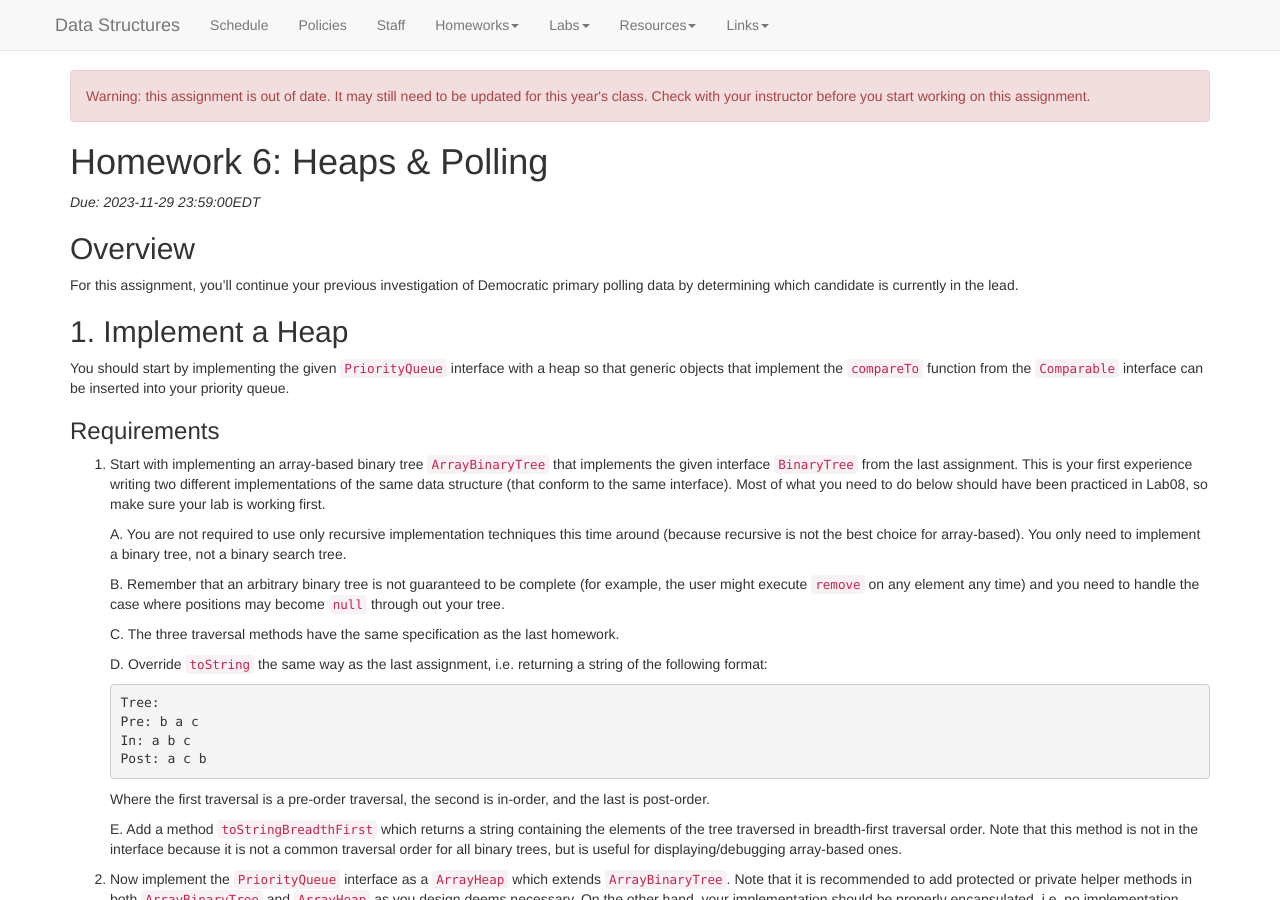
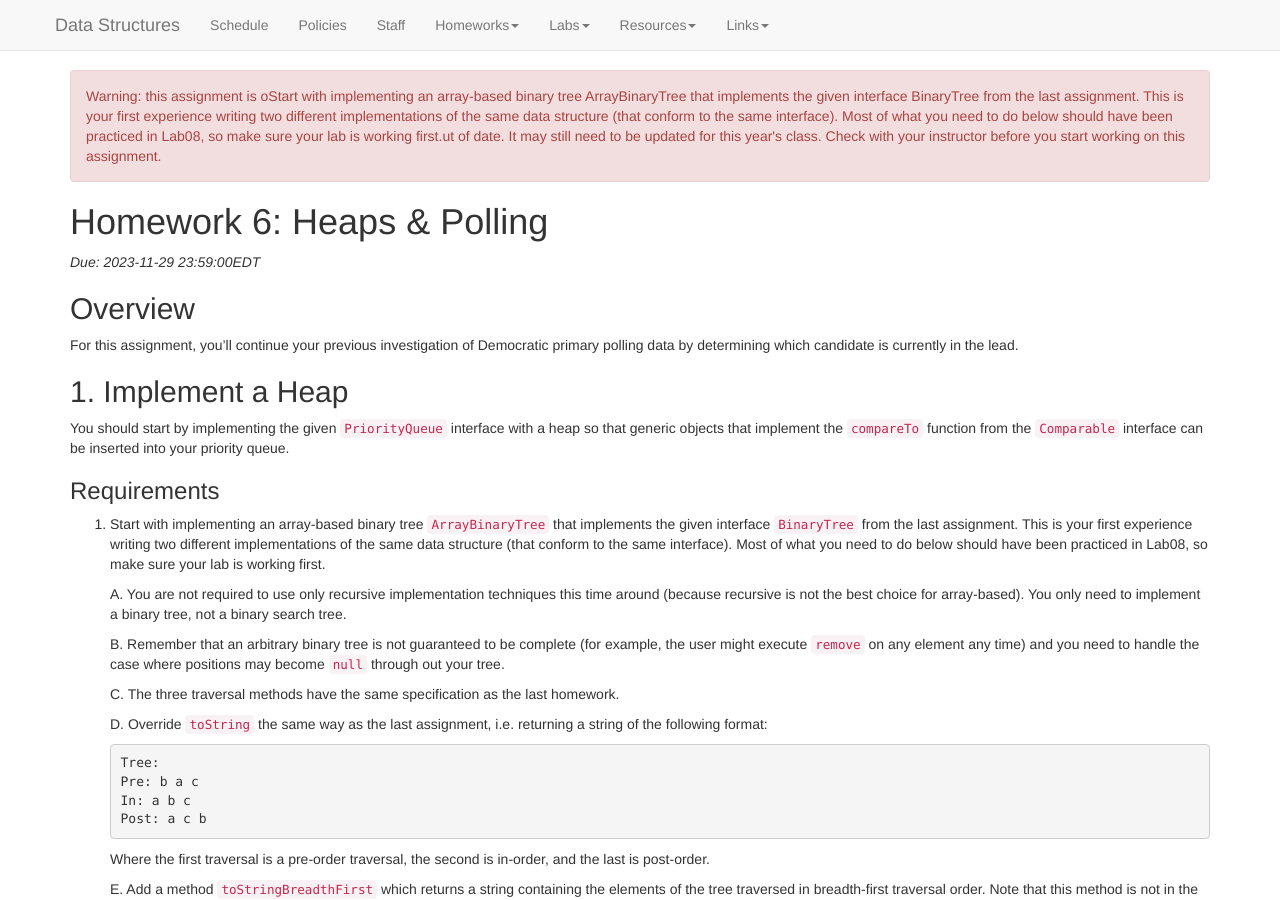
Before and after one commit to kalte0/BMC-CS-151.github.io, a Jekyll site: the page built from hws/HW06.md, in a window 1280 px wide and 900 px high. Built offline with Jekyll 4.4.1, drawn with Linux system fonts in a browser that asks for light colours; nearby versions of some CDN libraries; some of the changed text lies outside the part shown.

Commit message:
Update HW06.md

```diff
--- a/hws/HW06.md
+++ b/hws/HW06.md
@@ -25,7 +25,7 @@ Warning: this assignment is out of date.  It may still need to be updated for th
 {% capture due_year %}{{page.due_date | date: '%Y'}}{% endcapture %}
 {% if this_year != due_year %}
 <div class="alert alert-danger">
-Warning: this assignment is out of date.  It may still need to be updated for this year's class.  Check with your instructor before you start working on this assignment.
+Warning: this assignment is oStart with implementing an array-based binary tree ArrayBinaryTree that implements the given interface BinaryTree from the last assignment. This is your first experience writing two different implementations of the same data structure (that conform to the same interface). Most of what you need to do below should have been practiced in Lab08, so make sure your lab is working first.ut of date.  It may still need to be updated for this year's class.  Check with your instructor before you start working on this assignment.
 </div>
 {% endif %}
 <!-- End of check whether the assignment is up to date -->
```
Also changed, not shown: other parts of hws/HW06.md (+0 -3 lines).
